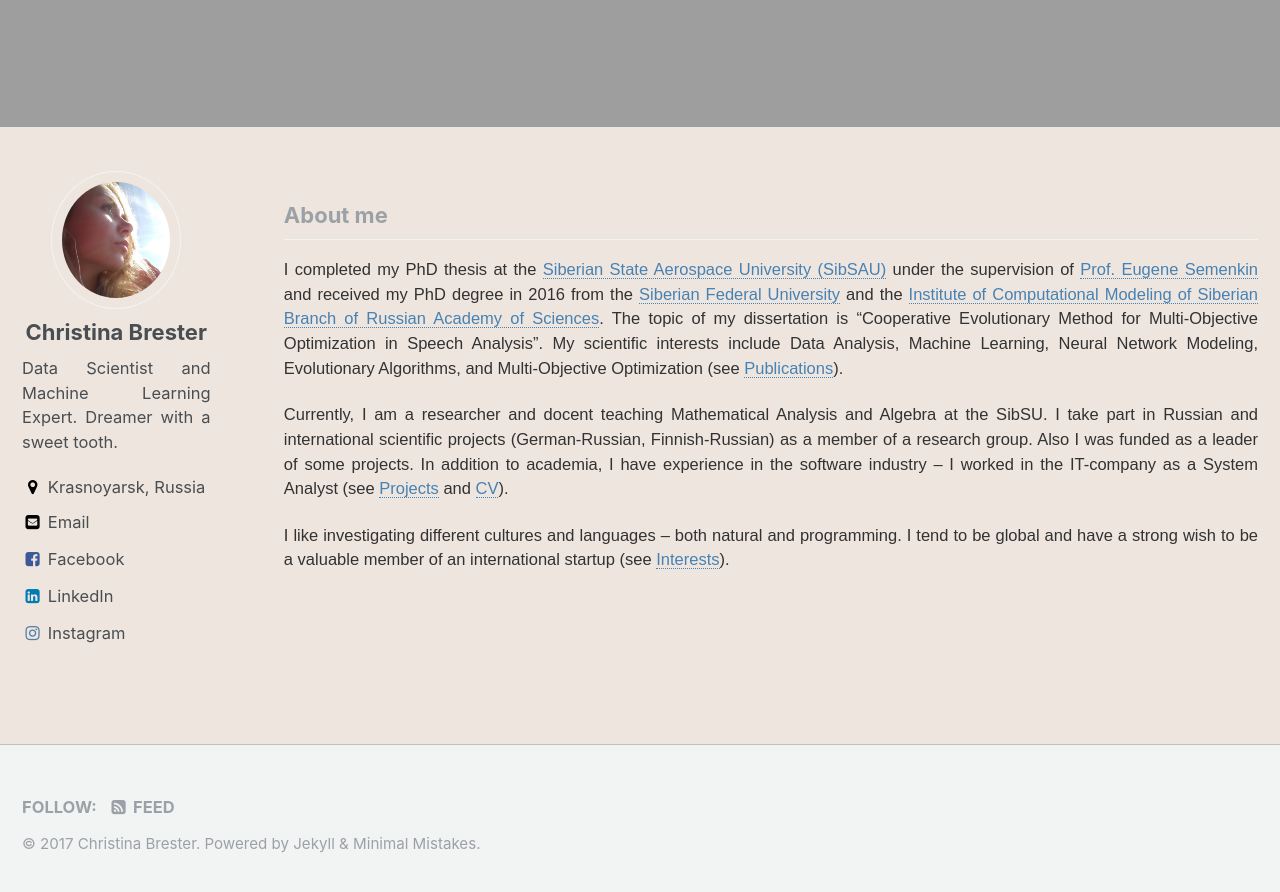
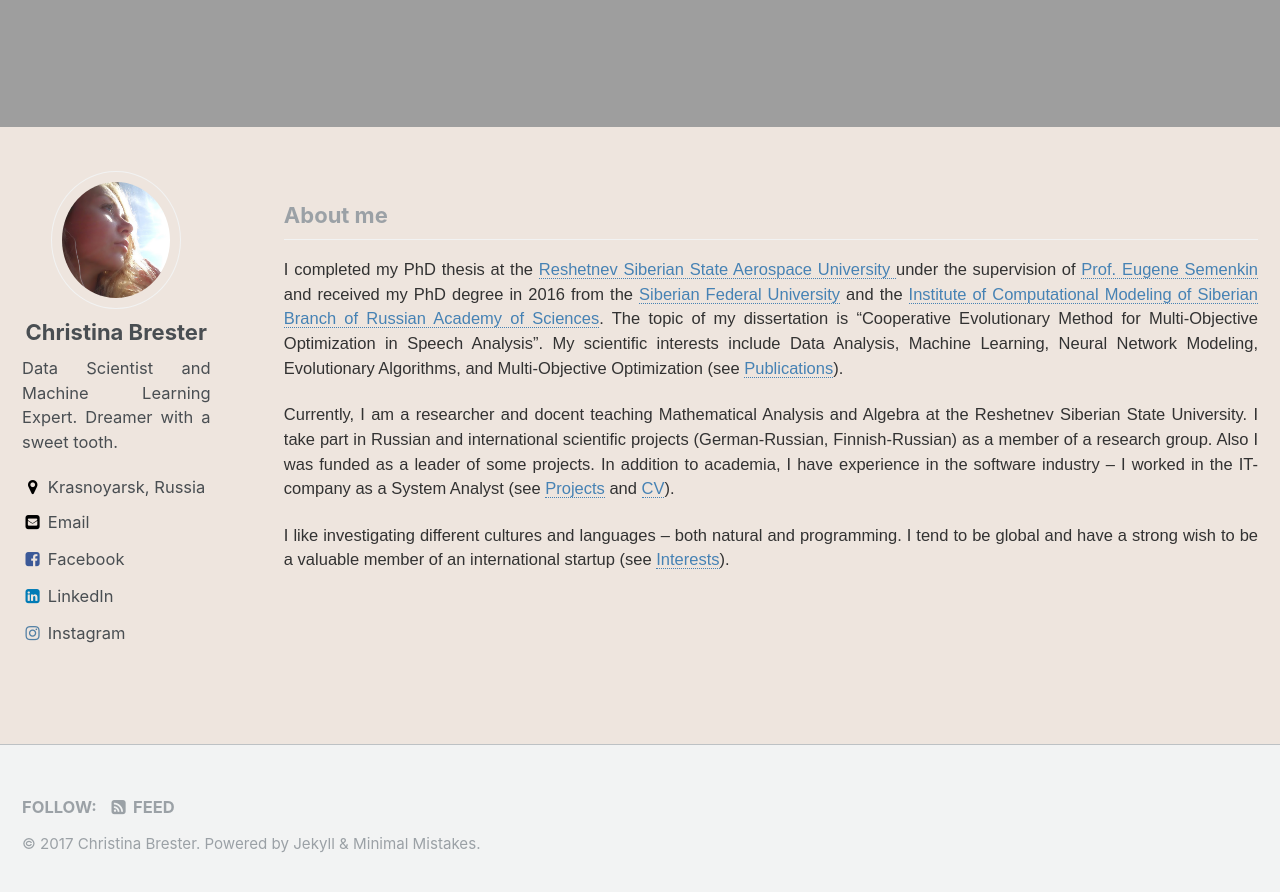
Before and after one commit to christinabrester/brester, a Jekyll site: the page built from index.html, in a window 1280 px wide and 900 px high, scrolled down 933 px. Shown: the top 892 px of the window. Built offline with Jekyll 4.4.1, drawn with Linux system fonts in a browser that asks for light colours; the list of posts is cut into pages by our own code.

Commit message:
sibsau sibsu

```diff
--- a/index.html
+++ b/index.html
@@ -21,8 +21,8 @@
 <h3 class="archive__subtitle"> About me </h3>
 
 <!---<h3 class="archive__subtitle">{{ site.data.ui-text[site.locale].recent_posts | default: "About me" }}</h3>-->
-<p class="aboutme"> I completed my PhD thesis at the <a href="http://en.sibsau.ru"> Siberian State Aerospace University (SibSAU)</a> under the supervision of <a href="https://scholar.google.com/citations?user=nhUuuNQAAAAJ&hl=th"> Prof. Eugene Semenkin</a> and received my PhD degree in 2016 from the <a href="http://www.sfu-kras.ru/en"> Siberian Federal University</a> and the  <a href="http://icm.krasn.ru/index.php?lang=eng"> Institute of Computational Modeling of Siberian Branch of Russian Academy of Sciences</a>. The topic of my dissertation is “Cooperative Evolutionary Method for Multi-Objective Optimization in Speech Analysis”. My scientific interests include Data Analysis, Machine Learning, Neural Network Modeling, Evolutionary Algorithms, and Multi-Objective Optimization (see <a href="/_pages/publications/"> Publications</a>). </p>
-<p class="aboutme"> Currently, I am a researcher and docent teaching Mathematical Analysis and Algebra at the SibSU. I take part in Russian and international scientific projects (German-Russian, Finnish-Russian) as a member of a research group. Also I was funded as a leader of some projects. In addition to academia, I have experience in the software industry – I worked in the IT-company as a System Analyst (see <a href="/_pages/projects/"> Projects</a> and <a href="/documents/CV_Brester.pdf"> CV</a>). </p>
+<p class="aboutme"> I completed my PhD thesis at the <a href="http://en.sibsau.ru"> Reshetnev Siberian State Aerospace University </a> under the supervision of <a href="https://scholar.google.com/citations?user=nhUuuNQAAAAJ&hl=th"> Prof. Eugene Semenkin</a> and received my PhD degree in 2016 from the <a href="http://www.sfu-kras.ru/en"> Siberian Federal University</a> and the  <a href="http://icm.krasn.ru/index.php?lang=eng"> Institute of Computational Modeling of Siberian Branch of Russian Academy of Sciences</a>. The topic of my dissertation is “Cooperative Evolutionary Method for Multi-Objective Optimization in Speech Analysis”. My scientific interests include Data Analysis, Machine Learning, Neural Network Modeling, Evolutionary Algorithms, and Multi-Objective Optimization (see <a href="/_pages/publications/"> Publications</a>). </p>
+<p class="aboutme"> Currently, I am a researcher and docent teaching Mathematical Analysis and Algebra at the Reshetnev Siberian State University. I take part in Russian and international scientific projects (German-Russian, Finnish-Russian) as a member of a research group. Also I was funded as a leader of some projects. In addition to academia, I have experience in the software industry – I worked in the IT-company as a System Analyst (see <a href="/_pages/projects/"> Projects</a> and <a href="/documents/CV_Brester.pdf"> CV</a>). </p>
 <p class="aboutme"> I like investigating different cultures and languages – both natural and programming. I tend to be global and have a strong wish to be a valuable member of an international startup (see <a href="/_pages/interests/"> Interests</a>). </p>
 
 
```
